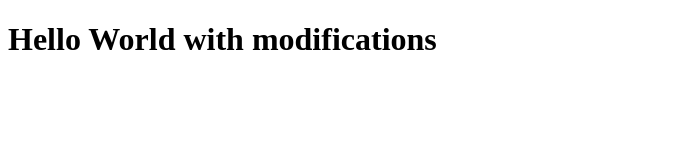
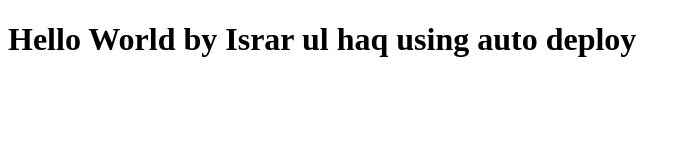
Before and after one commit to i-israr/BootCamp2020, a plain HTML site: page index.html in a window 1280 px wide. Shown: the whole page, without its empty margins (0-691 px from the left). Drawn offline with Linux system fonts and the light colour scheme.

Commit message:
Change using auto deploy

```diff
--- a/index.html
+++ b/index.html
@@ -6,7 +6,7 @@
     <title>Document</title>
 </head>
 <body>
-    <h1>Hello World with modifications
+    <h1>Hello World by Israr ul haq using auto deploy
     </h1>
 </body>
 </html>
```
